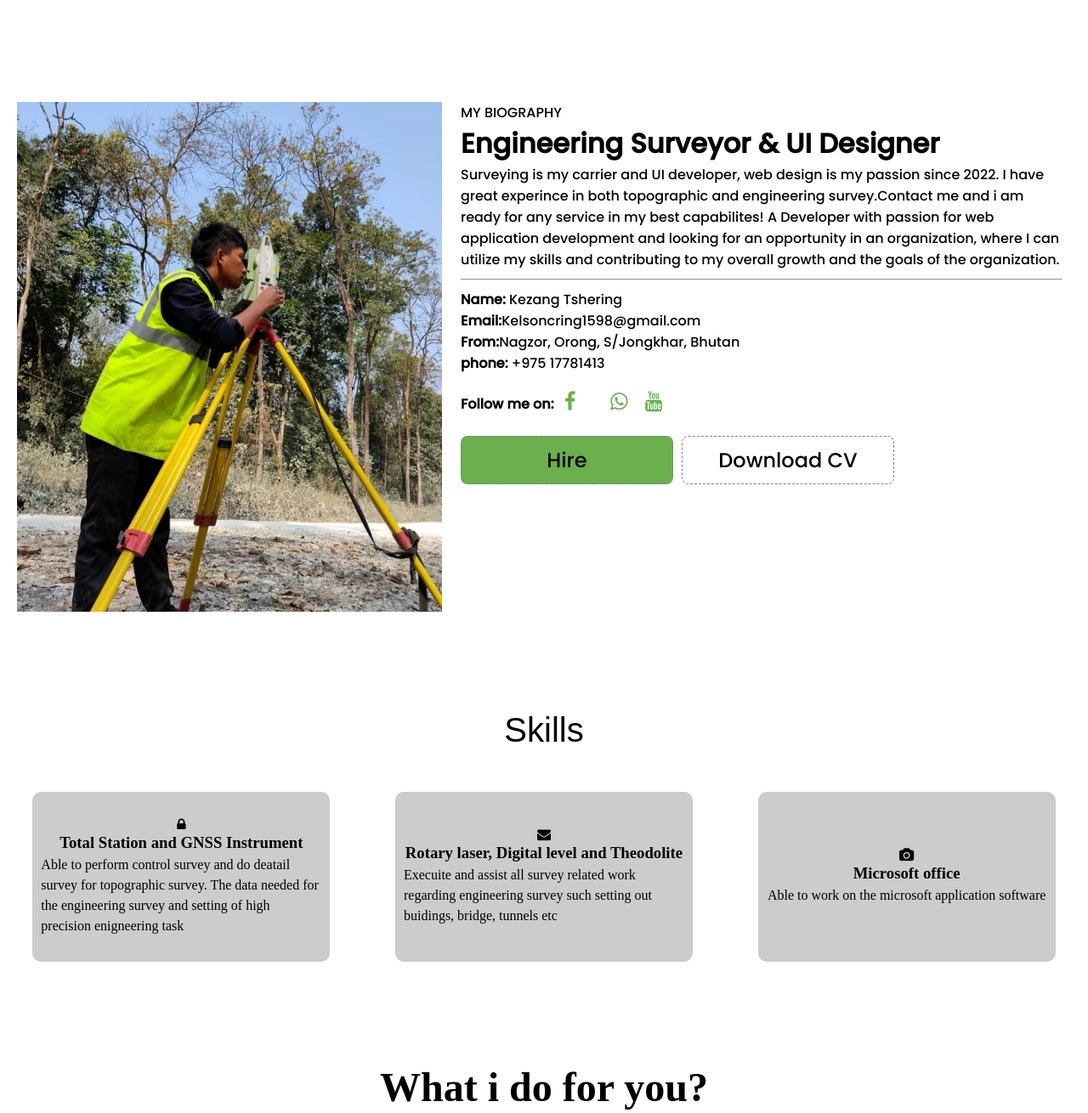
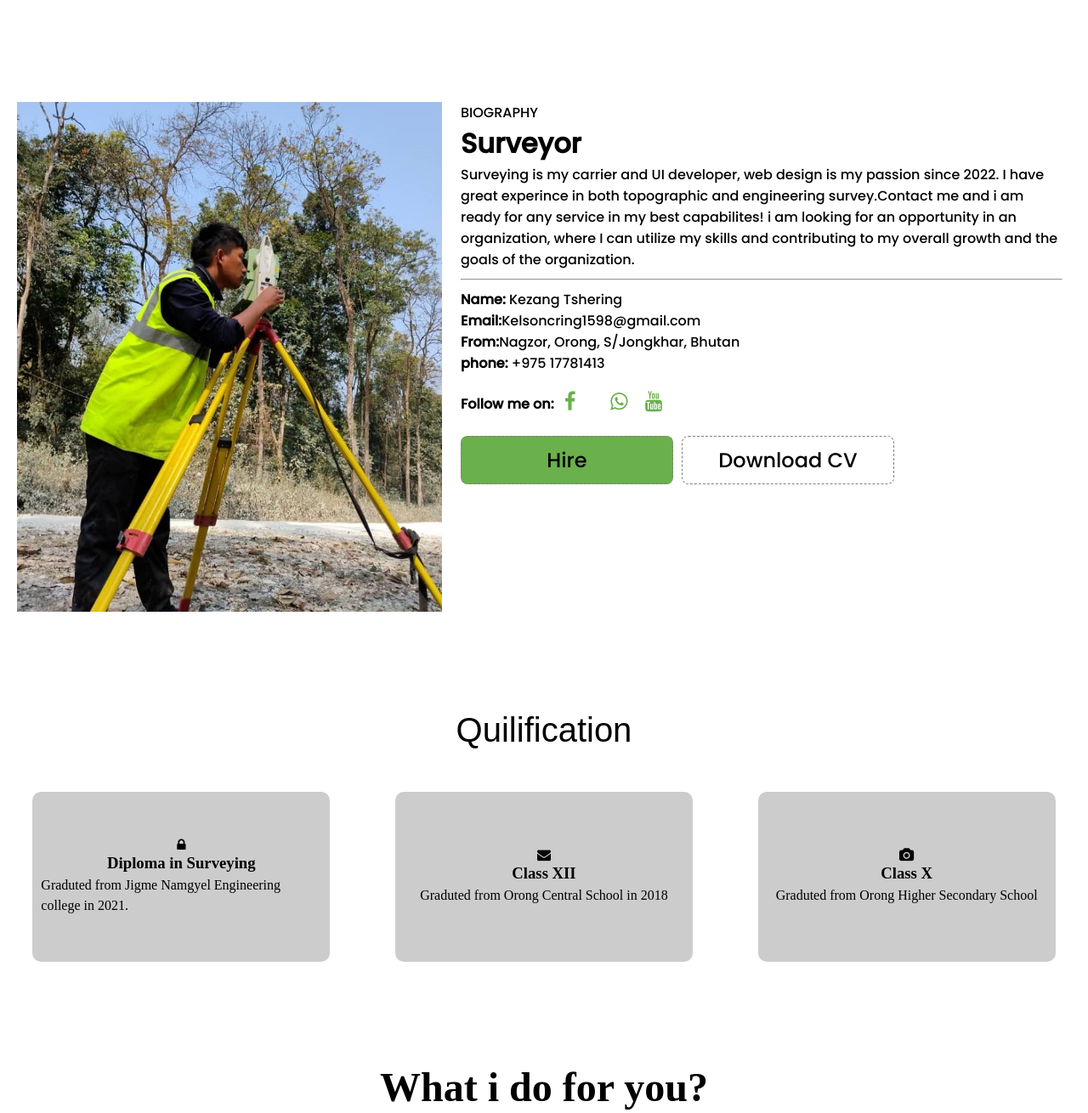
Before and after one commit to Kezang1998/kelson-profile, a plain HTML site: page index.html in a window 1280 px wide. Shown: the part 740-2050 px from the top of the page at 85% size. Drawn offline with Linux system fonts and the light colour scheme; some icons are missing.

Commit message:
Update index.html

```diff
--- a/index.html
+++ b/index.html
@@ -2,7 +2,7 @@
 <html lang="en">
   <head>
     <meta charset="utf-8" />
-    <meta name="viewport" content="width=device-width, initial-scale=1.0" />
+    <meta name="viewport" content="width=device-width, initial-scale=1.0" >
     <title>kezang profile</title>
     <link rel="stylesheet" type="text/css" href="style.css" />
     <link
@@ -24,8 +24,8 @@
       </div>
       <div class="menu">
         <a href="index.html">Home</a>
-        <a href="about.html">About</a>
-        <a href="Service.html">Services</a>
+        <a href="about.html">Skills</a>
+        <a href="Service.html">Experinces</a>
         <a href="Contact.html">Contact</a>
         <a href="Hire me.html">Hire me</a>
         <a herf="https://in.search.yahoo.com/search?fr=mcafee&type=E210IN714G0&p=google+search"><i class="fa fa-search"></i></a>
@@ -39,8 +39,8 @@
         <h1>Freelancer </h1>
 
         <p>
-          I love engineering survey and graphic design and i have been working
-          on my Portfolio since 2022. I can provide any service you demand
+          Surveying is my carrier, I want to work in the position that allows me to utlize my skills and knowledge and help me to growth through year for better
+          potential to the society and myself. I can provide any service you demand
           related to surveying task right away!
         </p>
         <br /><br />
@@ -67,12 +67,12 @@
         <img src="images/blog1.jpg" alt="Selfee" width="500" height="600" />
       </div>
       <div class="rightbio">
-        <p>MY BIOGRAPHY</p>
-        <h1>Engineering Surveyor & UI Designer</h1>
+        <p>BIOGRAPHY</p>
+        <h1>Surveyor</h1>
         <p>
           Surveying is my carrier and UI developer, web design is my passion since 2022. I
           have great experince in both topographic and engineering
-          survey.Contact me and i am ready for any service in my best capabilites! A Developer with passion for web application development and looking for an opportunity in
+          survey.Contact me and i am ready for any service in my best capabilites! i am looking for an opportunity in
           an organization, where I can utilize my skills and contributing to my overall growth and the goals of the organization.
         </p>
         <hr />
@@ -101,35 +101,32 @@
       </div>
       </section>
 
-   <!-- projectSection -->
 
 
-<!-- skillSection -->
+
+<!-- QuilificationSection -->
 
 <section id="skills">
-  <h2 class="title">Skills</h2>
+  <h2 class="title">Quilification</h2>
   <div class="card">
     <div class="cardbody">
       <i class="fa fa-lock"></i>
-      <h3>Total Station and GNSS Instrument</h3>
+      <h3>Diploma in Surveying</h3>
       <p>
-        Able to perform control survey and do deatail survey for
-        topographic survey. The data needed for the engineering survey and setting of high
-        precision enigneering task
+       Graduted from Jigme Namgyel Engineering college in 2021.
       </p>
     </div>
     <div class="cardbody">
       <i class="fa fa-envelope"></i>
-      <h3>Rotary laser, Digital level and Theodolite</h3>
+      <h3>Class XII</h3>
       <p>
-        Execuite and assist all survey related work regarding engineering
-        survey such setting out buidings, bridge, tunnels etc
+        Graduted from Orong Central School in 2018
       </p>
     </div>
     <div class="cardbody">
       <i class="fa fa-camera"></i>
-      <h3>Microsoft office</h3>
-      <p>Able to work on the microsoft application software </p>
+      <h3>Class X</h3>
+      <p>Graduted from Orong Higher Secondary School </p>
     </div>
   </div>
 </div>
```
